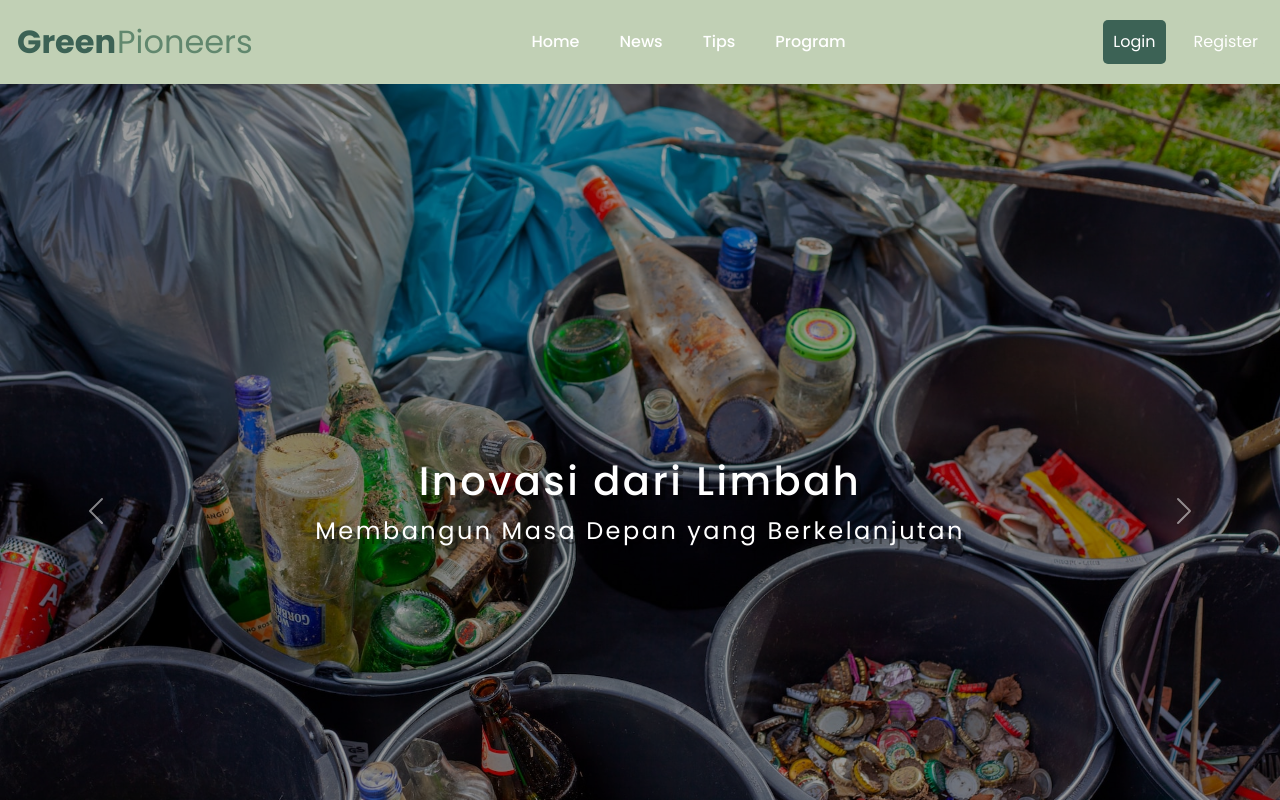
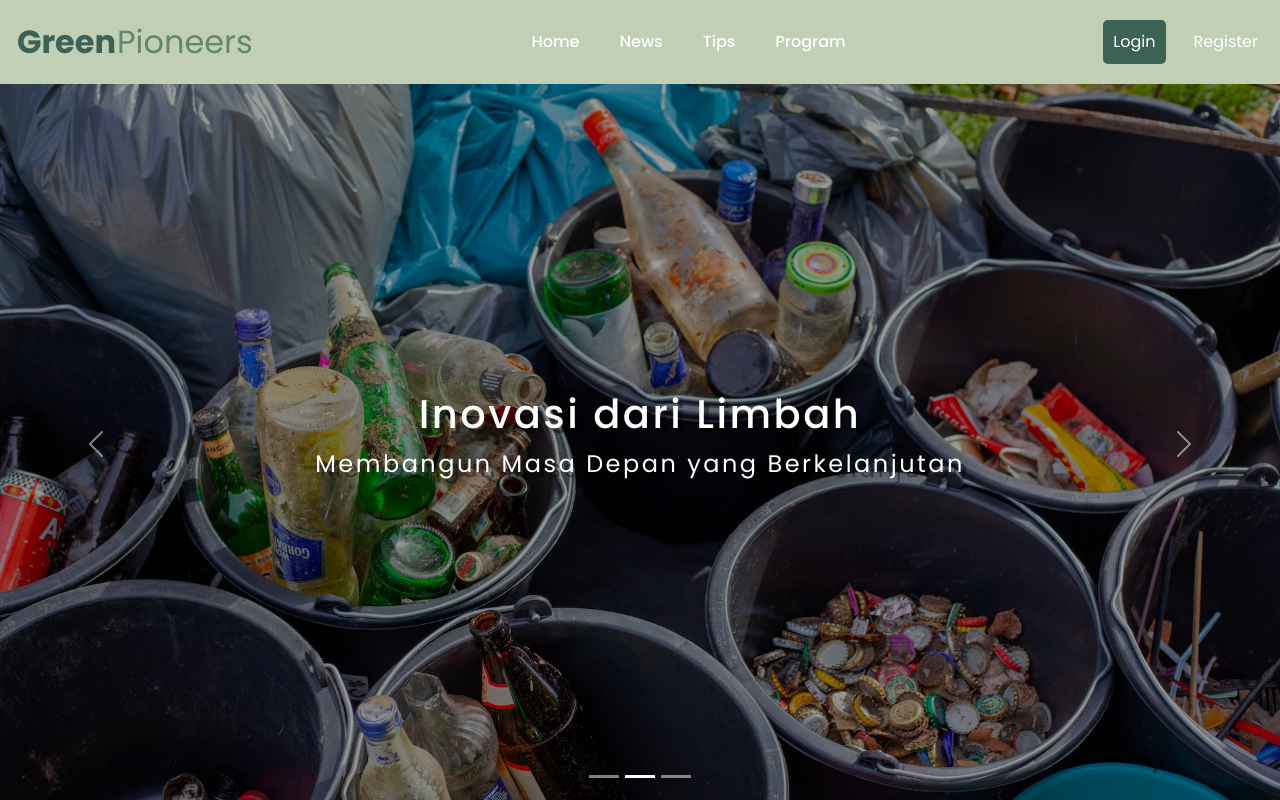
Before and after one commit to FE-26-BE-8/GreenPioneers-FE, a React (Vite) app: page /list-tips in a window 1280 px wide. Shown: the top 800 px of the page. Built offline with nearby package versions, Linux system fonts and the light colour scheme.

Commit message:
Merapihkan sedikit

```diff
--- a/src/components/pages/news/News.css
+++ b/src/components/pages/news/News.css
@@ -9,7 +9,7 @@
 }
 
 /* --------------Carousel News CSS ------------*/
-.home-carousel img {
+.news-carousel img {
   height: 90vh;
   object-fit: cover;
 }
--- a/src/components/pages/news/News.jsx
+++ b/src/components/pages/news/News.jsx
@@ -24,7 +24,7 @@ function News() {
     <>
     <NavigationBar />
     {/* //---------------------CarouselNews-------------------------- */}
-    <Carousel className="home-carousel">
+    <Carousel className="news-carousel">
      <Carousel.Item>
        <img
          className="d-block w-100"
--- a/src/components/pages/tips/Tips.css
+++ b/src/components/pages/tips/Tips.css
@@ -6,6 +6,44 @@
   padding: 0;
   box-sizing: border-box;
   text-decoration: none;
+}
+
+/* --------------Carousel Tips CSS ------------*/
+.tips-carousel img {
+  height: 90vh;
+  object-fit: cover;
+}
+
+.wrapper-title-carousel {
+  display: flex;
+  justify-content: center;
+  align-items: center;
+  position: absolute;
+  top: 0;
+  bottom: 0;
+  left: 0;
+  right: 0;
+  width: 100%;
+  height: 100%;
+  background-color: rgba(0, 0, 0, 0.4);
+}
+
+.title-carousel {
+  color: white;
+  text-align: center;
+}
+
+.title-carousel h3 {
+  font-size: 2.5rem;
+  text-shadow: 5px 5px rgba(0, 0, 0, 0.4);
+  letter-spacing: 2.5px;
+}
+
+.title-carousel p {
+  font-size: 1.3rem;
+  text-shadow: 5px 5px rgba(0, 0, 0, 0.4);
+  /* line-height: 25px; */
+  letter-spacing: 2.5px;
 }
 
 /* ---------------Tips CSS -----------------*/
```
